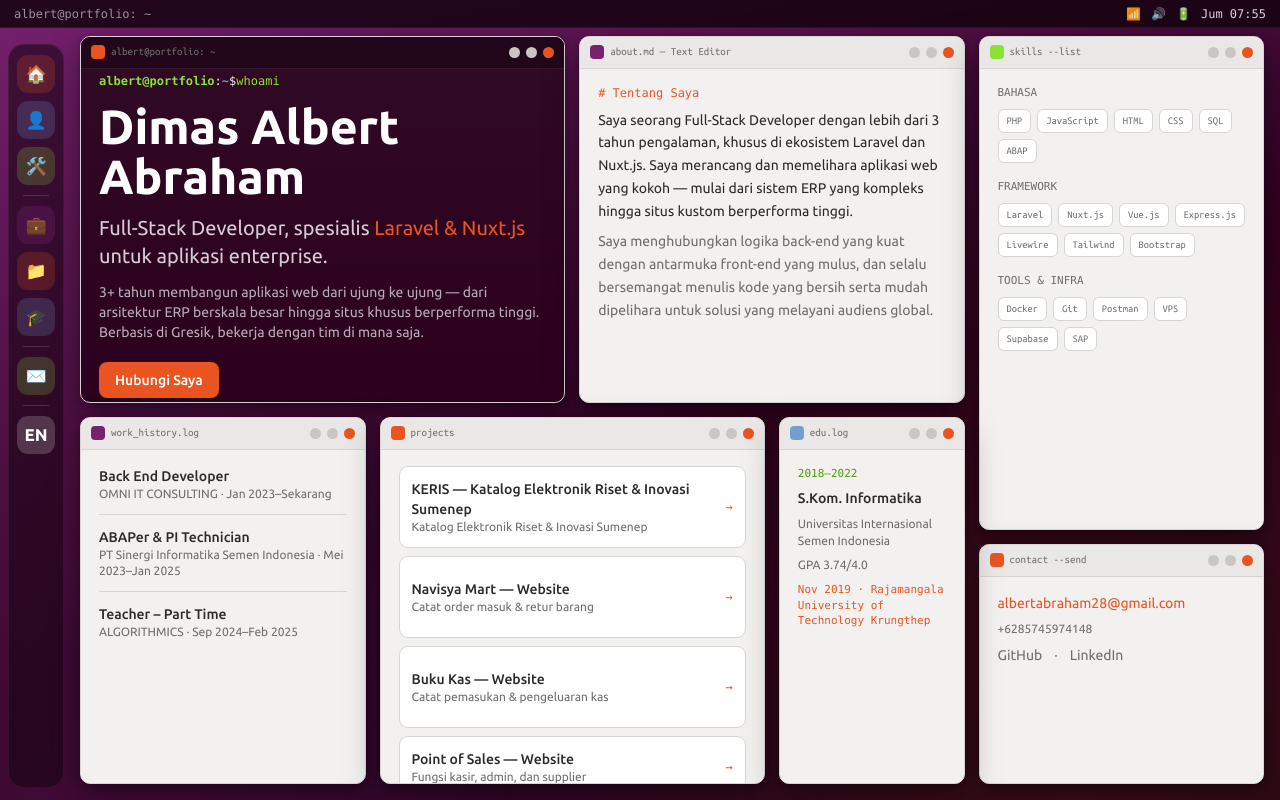
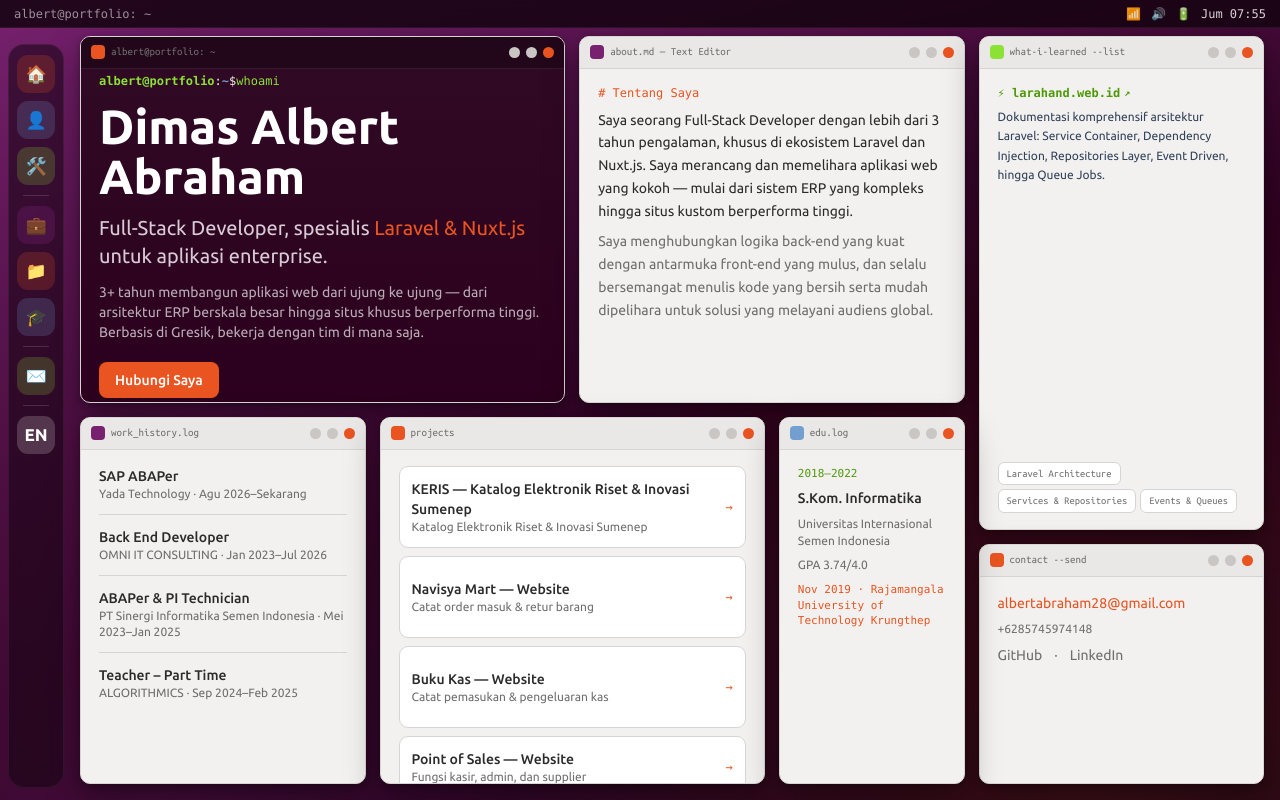
Before and after one commit to albertdimasa/portfolio-theme-linux, a Vue app: page / in a window 1280 px wide. Built offline with nearby package versions, Linux system fonts and the light colour scheme.

Commit message:
feat: add WorkCard and SkillsCard components with accompanying i18n support

```diff
--- a/src/components/SkillsCard.vue
+++ b/src/components/SkillsCard.vue
@@ -23,130 +23,70 @@ const { t } = useI18n()
         />
       </div>
     </div>
-    <div class="win-body flex flex-col gap-4 overflow-auto">
-      <div v-if="!maximized" class="flex flex-col gap-4">
+    <div class="win-body flex flex-col gap-3 overflow-auto">
+      <div v-if="!maximized" class="flex flex-col h-full justify-between gap-2">
         <div>
-          <p
-            class="font-mono text-[11px] mb-2"
-            style="color: var(--muted-dark)"
-            v-html="t('skills.lang_label')"
-          />
-          <div class="flex flex-wrap gap-1.5">
-            <span class="tag">PHP</span><span class="tag">JavaScript</span
-            ><span class="tag">HTML</span> <span class="tag">CSS</span><span class="tag">SQL</span
-            ><span class="tag">ABAP</span>
+          <div class="flex items-center gap-2 mb-1.5">
+            <a
+              href="https://larahand.web.id"
+              target="_blank"
+              rel="noopener noreferrer"
+              class="font-mono text-xs font-bold hover:underline flex items-center gap-1"
+              style="color: #4e9a06"
+            >
+              <span>⚡ larahand.web.id</span>
+              <span class="text-[10px]">↗</span>
+            </a>
           </div>
+          <p class="text-xs leading-relaxed text-slate-700">
+            Dokumentasi komprehensif arsitektur Laravel: Service Container, Dependency Injection,
+            Repositories Layer, Event Driven, hingga Queue Jobs.
+          </p>
         </div>
-        <div>
-          <p
-            class="font-mono text-[11px] mb-2"
-            style="color: var(--muted-dark)"
-            v-html="t('skills.framework_label')"
-          />
-          <div class="flex flex-wrap gap-1.5">
-            <span class="tag">Laravel</span><span class="tag">Nuxt.js</span
-            ><span class="tag">Vue.js</span> <span class="tag">Express.js</span
-            ><span class="tag">Livewire</span> <span class="tag">Tailwind</span
-            ><span class="tag">Bootstrap</span>
-          </div>
-        </div>
-        <div>
-          <p
-            class="font-mono text-[11px] mb-2"
-            style="color: var(--muted-dark)"
-            v-html="t('skills.tools_label')"
-          />
-          <div class="flex flex-wrap gap-1.5">
-            <span class="tag">Docker</span><span class="tag">Git</span
-            ><span class="tag">Postman</span> <span class="tag">VPS</span
-            ><span class="tag">Supabase</span><span class="tag">SAP</span>
-          </div>
+        <div class="flex flex-wrap gap-1 mt-1">
+          <span class="tag">Laravel Architecture</span>
+          <span class="tag">Services &amp; Repositories</span>
+          <span class="tag">Events &amp; Queues</span>
         </div>
       </div>
       <div v-else class="flex flex-col gap-4">
         <p class="font-mono text-xs" style="color: #4e9a06" v-html="t('skills.verbose_cmd')" />
-        <div class="grid grid-cols-1 md:grid-cols-2 gap-3">
-          <div>
-            <p
-              class="font-mono text-[11px] mb-2"
-              style="color: var(--muted-dark)"
-              v-html="t('skills.detail_lang')"
-            />
-            <div class="flex flex-wrap gap-1.5">
-              <span class="tag">PHP</span><span class="tag">JavaScript</span
-              ><span class="tag">HTML</span> <span class="tag">CSS</span><span class="tag">SQL</span
-              ><span class="tag">ABAP</span>
-            </div>
-          </div>
-          <div>
-            <p
-              class="font-mono text-[11px] mb-2"
-              style="color: var(--muted-dark)"
-              v-html="t('skills.detail_frontend')"
-            />
-            <div class="flex flex-wrap gap-1.5">
-              <span class="tag">Vue.js</span><span class="tag">Nuxt.js</span
-              ><span class="tag">jQuery</span> <span class="tag">Livewire</span
-              ><span class="tag">Tailwind CSS</span><span class="tag">Bootstrap</span>
-            </div>
-          </div>
-          <div>
-            <p
-              class="font-mono text-[11px] mb-2"
-              style="color: var(--muted-dark)"
-              v-html="t('skills.detail_backend')"
-            />
-            <div class="flex flex-wrap gap-1.5">
-              <span class="tag">Laravel</span><span class="tag">Express.js</span>
-            </div>
-          </div>
-          <div>
-            <p
-              class="font-mono text-[11px] mb-2"
-              style="color: var(--muted-dark)"
-              v-html="t('skills.detail_tools')"
-            />
-            <div class="flex flex-wrap gap-1.5">
-              <span class="tag">Git</span><span class="tag">SQLyog</span
-              ><span class="tag">Supabase</span> <span class="tag">Postman</span
-              ><span class="tag">VS Code</span>
-            </div>
-          </div>
-          <div>
-            <p
-              class="font-mono text-[11px] mb-2"
-              style="color: var(--muted-dark)"
-              v-html="t('skills.detail_devops')"
-            />
-            <div class="flex flex-wrap gap-1.5">
-              <span class="tag">Docker</span><span class="tag">VPS</span>
-            </div>
-          </div>
-          <div>
-            <p
-              class="font-mono text-[11px] mb-2"
-              style="color: var(--muted-dark)"
-              v-html="t('skills.detail_sap')"
-            />
-            <div class="flex flex-wrap gap-1.5">
-              <span class="tag">Business One</span><span class="tag">ECC</span
-              ><span class="tag">S/4HANA</span>
-            </div>
-          </div>
-        </div>
-        <div class="border-t pt-3" style="border-color: var(--panel-border)">
-          <p
-            class="font-mono text-[11px] mb-2"
-            style="color: var(--muted-dark)"
-            v-html="t('skills.courses_label')"
-          />
-          <div class="flex flex-wrap gap-1.5 text-xs" style="color: var(--muted-dark)">
-            <span>Dicoding — DevOps (2023)</span><span style="opacity: 0.4">·</span>
-            <span>Dicoding — Back-End (2022)</span><span style="opacity: 0.4">·</span>
-            <span>Dicoding — AWS Cloud (2022)</span><span style="opacity: 0.4">·</span>
-            <span>Codepolitan — JavaScript (2023)</span><span style="opacity: 0.4">·</span>
-            <span>HackerRank — SQL Basic (2023)</span><span style="opacity: 0.4">·</span>
-            <span>FreeCodeCamp — Responsive Web Design (2022)</span>
+        <div class="border p-4 rounded-lg bg-white/50" style="border-color: var(--panel-border)">
+          <h3 class="text-base font-bold text-slate-800 mb-2 flex items-center gap-2">
+            <a
+              href="https://larahand.web.id"
+              target="_blank"
+              rel="noopener noreferrer"
+              class="hover:underline flex items-center gap-1"
+            >
+              <span>🌐 larahand.web.id</span>
+              <span class="text-xs">↗</span>
+            </a>
+            <span
+              class="text-xs font-normal font-mono px-2 py-0.5 rounded bg-emerald-100 text-emerald-800"
+              >Laravel Architecture Guide</span
+            >
+          </h3>
+          <p class="text-xs leading-relaxed text-slate-700 mb-3">
+            Dokumentasi komprehensif ini dirancang khusus untuk membantu memahami pemisahan logika
+            bisnis melalui single-action classes, penggunaan ulang perilaku lewat PHP Traits,
+            manajemen objek via Service Container, penerapan Dependency Injection, pengelolaan
+            logika bisnis kompleks via Services Layer, abstraksi akses database lewat Repositories
+            Layer, auto-wiring via PHP Reflection API, pemecahan N+1 Query Problem, hingga
+            arsitektur terdekopel berbasis Model Observers, Events &amp; Listeners, serta Queue Jobs
+            di Laravel.
+          </p>
+          <div class="flex flex-wrap gap-1.5">
+            <span class="tag">Single-Action Classes</span>
+            <span class="tag">PHP Traits</span>
+            <span class="tag">Service Container</span>
+            <span class="tag">Dependency Injection</span>
+            <span class="tag">Services Layer</span>
+            <span class="tag">Repositories Layer</span>
+            <span class="tag">Reflection API</span>
+            <span class="tag">N+1 Fix</span>
+            <span class="tag">Events &amp; Listeners</span>
+            <span class="tag">Queue Jobs</span>
           </div>
         </div>
       </div>
--- a/src/components/WorkCard.vue
+++ b/src/components/WorkCard.vue
@@ -26,6 +26,10 @@ const { t } = useI18n()
     <div class="win-body flex flex-col gap-3 overflow-auto text-sm">
       <div v-if="!maximized" class="flex flex-col gap-3">
         <div>
+          <p class="font-medium" v-html="t('work.role0')" />
+          <p class="text-xs" style="color: var(--muted-dark)" v-html="t('work.company0')" />
+        </div>
+        <div class="border-t pt-3" style="border-color: var(--panel-border)">
           <p class="font-medium" v-html="t('work.role1')" />
           <p class="text-xs" style="color: var(--muted-dark)" v-html="t('work.company1')" />
         </div>
@@ -39,6 +43,25 @@ const { t } = useI18n()
         </div>
       </div>
       <div v-else class="flex flex-col gap-4">
+        <div class="pb-3 border-b" style="border-color: var(--panel-border)">
+          <p class="font-medium text-sm">
+            SAP ABAPer
+            <span class="font-mono text-xs font-normal" style="color: var(--muted-dark)"
+              >— Yada Technology</span
+            >
+          </p>
+          <p
+            class="font-mono text-[11px] mb-2"
+            style="color: var(--orange)"
+            v-html="t('work.detail_date0')"
+          />
+          <ul
+            class="text-xs leading-relaxed space-y-1"
+            style="color: var(--text-dark); list-style: disc; padding-left: 16px"
+          >
+            <li v-html="t('work.detail_bullet0_1')" />
+          </ul>
+        </div>
         <div class="pb-3 border-b" style="border-color: var(--panel-border)">
           <p class="font-medium text-sm">
             Back End Developer
--- a/src/composables/useI18n.js
+++ b/src/composables/useI18n.js
@@ -6,7 +6,7 @@ const translations = {
     'topbar.prompt': 'albert@portfolio: ~',
     'dock.home': 'Beranda',
     'dock.about': 'Tentang',
-    'dock.skills': 'Keahlian',
+    'dock.skills': 'Pembelajaran',
     'dock.work': 'Pengalaman',
     'dock.projects': 'Proyek',
     'dock.edu': 'Pendidikan',
@@ -38,11 +38,10 @@ const translations = {
     'about.detail_p2':
       'Dengan menjembatani logika back-end yang kuat dan antarmuka front-end yang mulus, saya menggunakan Nuxt.js untuk menghadirkan pengalaman yang <strong>ramah SEO, reaktif, dan cepat</strong>. Saya bersemangat menulis kode yang bersih, mudah dipelihara, dan memecahkan tantangan teknis rumit untuk memberikan solusi perangkat lunak yang skalabel bagi audiens global.',
     'about.values_label': 'NILAI UTAMA',
-    'skills.win_title': 'skills --list',
-    'skills.lang_label': 'BAHASA',
-    'skills.framework_label': 'FRAMEWORK',
-    'skills.tools_label': 'TOOLS &amp; INFRA',
-    'skills.verbose_cmd': '# all-skills --verbose',
+    'skills.win_title': 'what-i-learned --list',
+    'skills.header': 'Apa Yang Saya Pelajari',
+    'skills.verbose_cmd': '# what-i-learned --verbose',
+    'skills.detail_header': '# Dokumentasi & Pembelajaran Arsitektur',
     'skills.detail_lang': 'BAHASA PEMROGRAMAN',
     'skills.detail_frontend': 'FRAMEWORK — FRONTEND',
     'skills.detail_backend': 'FRAMEWORK — BACKEND',
@@ -54,13 +53,18 @@ const translations = {
     'contact.detail_header': '# Contact',
     'contact.location': 'Gresik, Indonesia',
     'work.win_title': 'work_history.log',
+    'work.role0': 'SAP ABAPer',
+    'work.company0': 'Yada Technology · Agu 2026–Sekarang',
     'work.role1': 'Back End Developer',
-    'work.company1': 'OMNI IT CONSULTING · Jan 2023–Sekarang',
+    'work.company1': 'OMNI IT CONSULTING · Jan 2023–Jul 2026',
     'work.role2': 'ABAPer &amp; PI Technician',
     'work.company2': 'PT Sinergi Informatika Semen Indonesia · Mei 2023–Jan 2025',
     'work.role3': 'Teacher – Part Time',
     'work.company3': 'ALGORITHMICS · Sep 2024–Feb 2025',
-    'work.detail_date1': 'Jan 2023–Sekarang · Remote',
+    'work.detail_date0': 'Agu 2026–Sekarang · Bandung, Jawa Barat',
+    'work.detail_bullet0_1':
+      'Ditempatkan di PT Kereta Api Indonesia (Persero) untuk menguji, memelihara, serta mengembangkan modul SAP ABAP dan integrasi sistem enterprise.',
+    'work.detail_date1': 'Jan 2023–Jul 2026 · Remote',
     'work.detail_bullet1_1':
       'Merancang sistem ERP end-to-end menggunakan Laravel dan React.js, diperluas dengan microservices Express.js dan notifikasi OneSignal.',
     'work.detail_bullet1_2':
@@ -147,7 +151,7 @@ const translations = {
     'topbar.prompt': 'albert@portfolio: ~',
     'dock.home': 'Home',
     'dock.about': 'About',
-    'dock.skills': 'Skills',
+    'dock.skills': 'Learnings',
     'dock.work': 'Experience',
     'dock.projects': 'Projects',
     'dock.edu': 'Education',
@@ -179,11 +183,10 @@ const translations = {
     'about.detail_p2':
       'By bridging strong back-end logic and seamless front-end interfaces, I use Nuxt.js to deliver <strong>SEO-friendly, reactive, and fast</strong> experiences. I am passionate about writing clean, maintainable code and solving complex technical challenges to deliver scalable software solutions for a global audience.',
     'about.values_label': 'CORE VALUES',
-    'skills.win_title': 'skills --list',
-    'skills.lang_label': 'LANGUAGES',
-    'skills.framework_label': 'FRAMEWORKS',
-    'skills.tools_label': 'TOOLS &amp; INFRA',
-    'skills.verbose_cmd': '# all-skills --verbose',
+    'skills.win_title': 'what-i-learned --list',
+    'skills.header': 'What I Learned',
+    'skills.verbose_cmd': '# what-i-learned --verbose',
+    'skills.detail_header': '# Architecture Documentation &amp; Learnings',
     'skills.detail_lang': 'PROGRAMMING LANGUAGES',
     'skills.detail_frontend': 'FRAMEWORKS — FRONTEND',
     'skills.detail_backend': 'FRAMEWORKS — BACKEND',
@@ -195,13 +198,18 @@ const translations = {
     'contact.detail_header': '# Contact',
     'contact.location': 'Gresik, Indonesia',
     'work.win_title': 'work_history.log',
+    'work.role0': 'SAP ABAPer',
+    'work.company0': 'Yada Technology · Aug 2026–Present',
     'work.role1': 'Back End Developer',
-    'work.company1': 'OMNI IT CONSULTING · Jan 2023–Present',
+    'work.company1': 'OMNI IT CONSULTING · Jan 2023–July 2026',
     'work.role2': 'ABAPer &amp; PI Technician',
     'work.company2': 'PT Sinergi Informatika Semen Indonesia · May 2023–Jan 2025',
     'work.role3': 'Teacher – Part Time',
     'work.company3': 'ALGORITHMICS · Sep 2024–Feb 2025',
-    'work.detail_date1': 'Jan 2023–Present · Remote',
+    'work.detail_date0': 'Aug 2026–Present · Bandung, West Java',
+    'work.detail_bullet0_1':
+      'Stationed at PT Kereta Api Indonesia (Persero) to test, maintain, and develop SAP ABAP modules and enterprise system integrations.',
+    'work.detail_date1': 'Jan 2023–July 2026 · Remote',
     'work.detail_bullet1_1':
       'Designed end-to-end ERP systems using Laravel and React.js, extended with Express.js microservices and OneSignal notifications.',
     'work.detail_bullet1_2':
```
